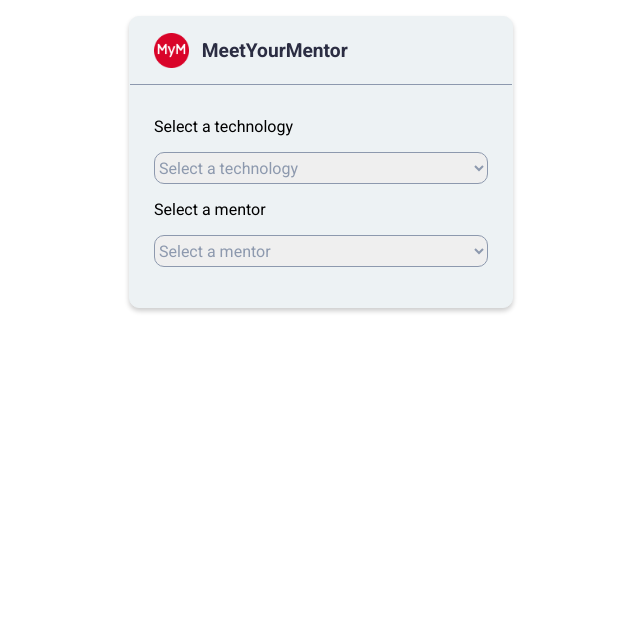
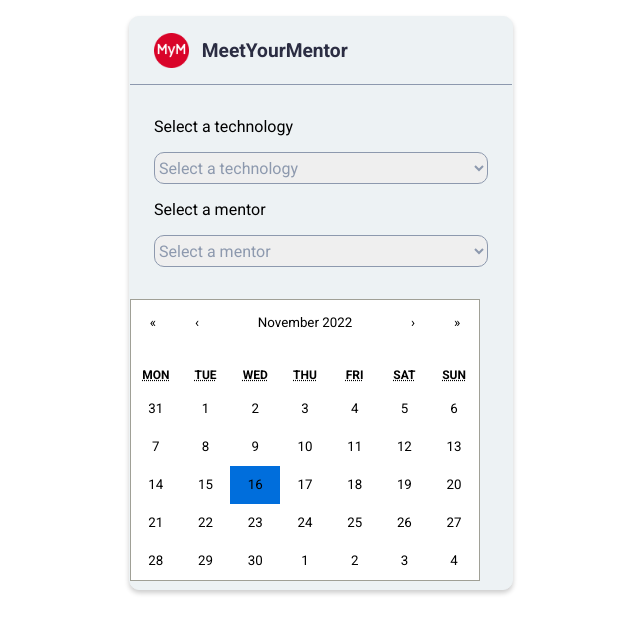
Before and after one commit to SaadiaELF/MeetYourBuddy, a React (Create React App) app: page / in a window 1280 px wide. Shown: the top 634 px of the page, without its empty margins (319-959 px from the left). Built offline with nearby package versions, Linux system fonts and the light colour scheme.

Commit message:
Added calendar component

```diff
--- a/src/components/Card/Card.js
+++ b/src/components/Card/Card.js
@@ -1,9 +1,13 @@
-import React from "react";
+import React, { useState } from "react";
 import Dropdown from "../Dropdown/Dropdown";
 import mentors from "../../data/mentors";
-const technologies = ["HTML", "CSS", "Javascript", "React"];
+import Calendar from "react-calendar";
+import "react-calendar/dist/Calendar.css";
 
 const Card = () => {
+  const technologies = ["HTML", "CSS", "Javascript", "React"];
+  const [date, setDate] = useState(new Date());
+
   return (
     <div className="card">
       <div className="card__heading">
@@ -19,6 +23,7 @@
         />
         <Dropdown name="mentors" option="mentor" options={mentors} />
       </div>
+      <Calendar onChange={setDate} value={date} />
     </div>
   );
 };
```
